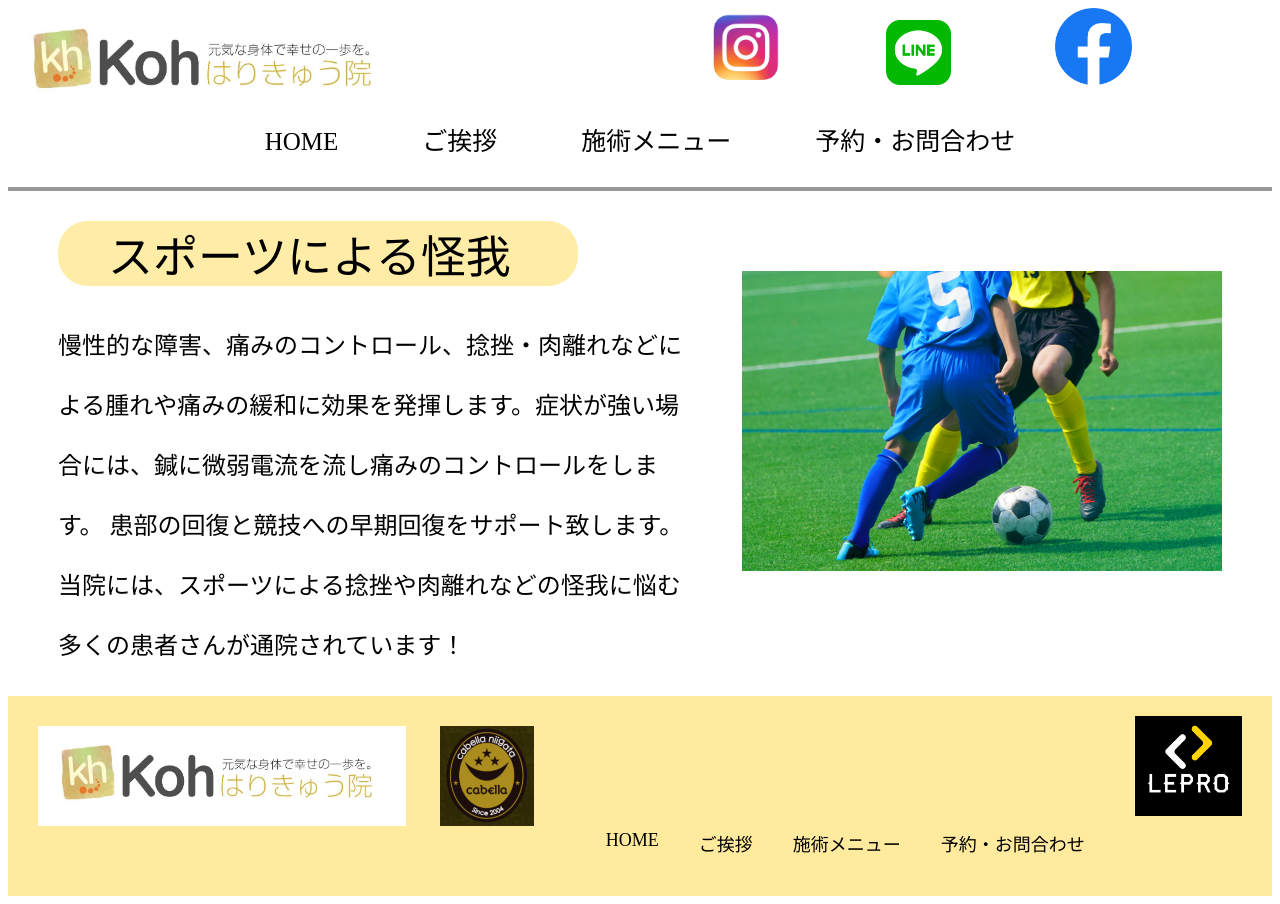
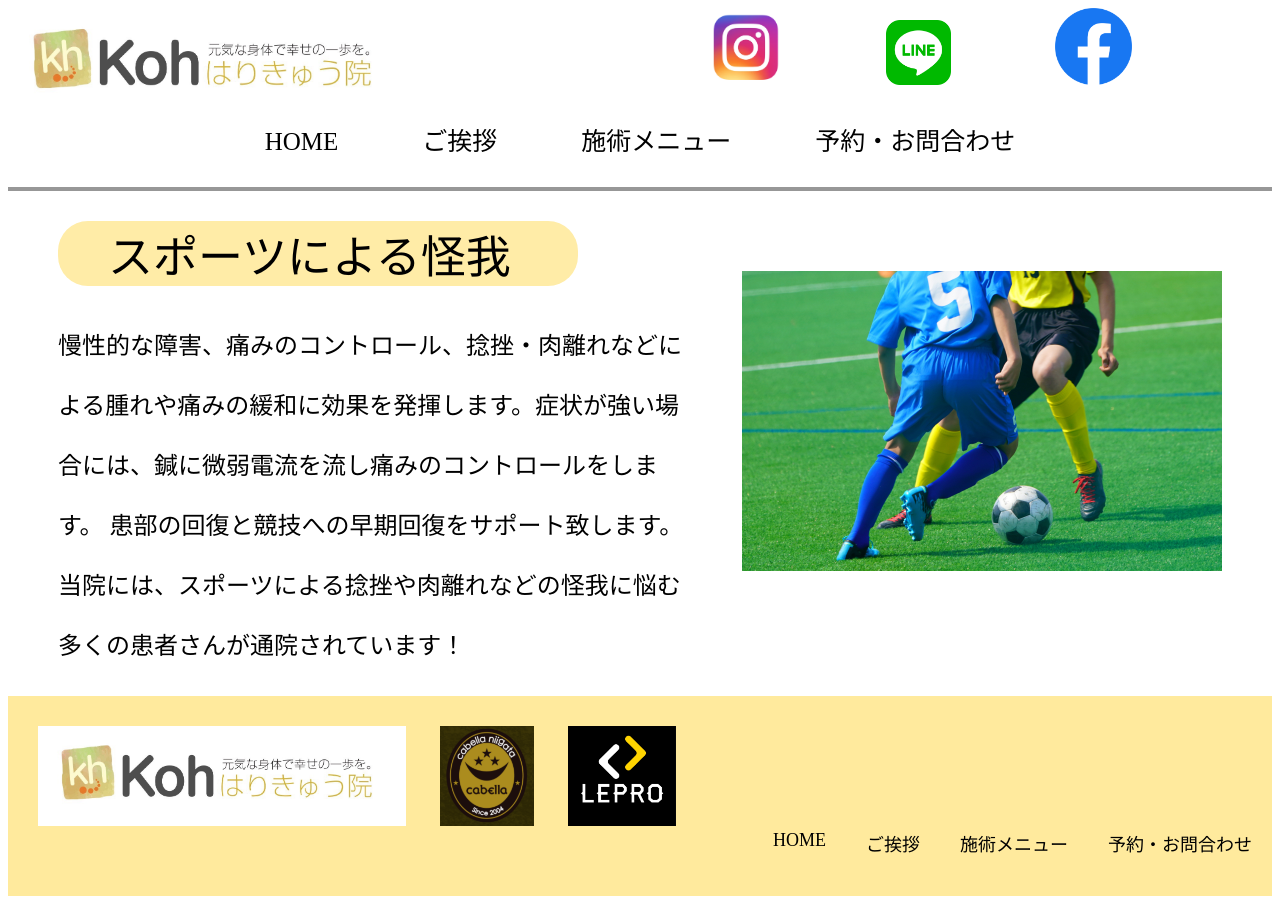
Before and after one commit to Koh-89/sports, a plain HTML site: page index.html in a window 1280 px wide. Drawn offline with Linux system fonts and the light colour scheme.

Commit message:
Update スポーツ.css

```diff
--- a/スポーツ.css
+++ b/スポーツ.css
@@ -73,10 +73,9 @@ body {
   margin-bottom: 30px
 }
 
-
 .LEPRO {
-  float: right;
-  margin: 20px 30px;
+  margin-top: 30px;
+  margin-left: 30px;
 }
 
 .footer {
```
